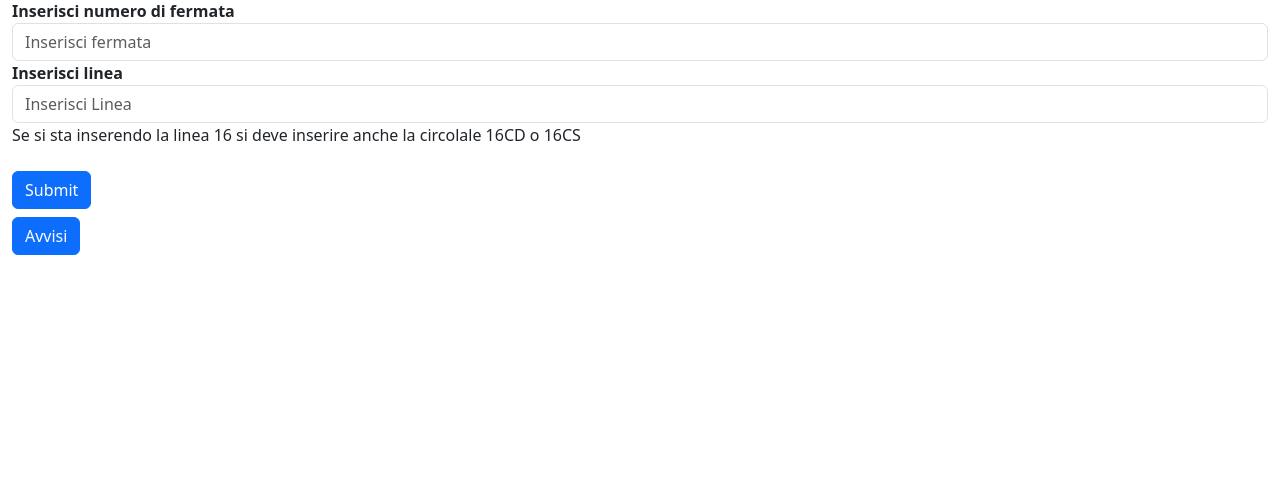
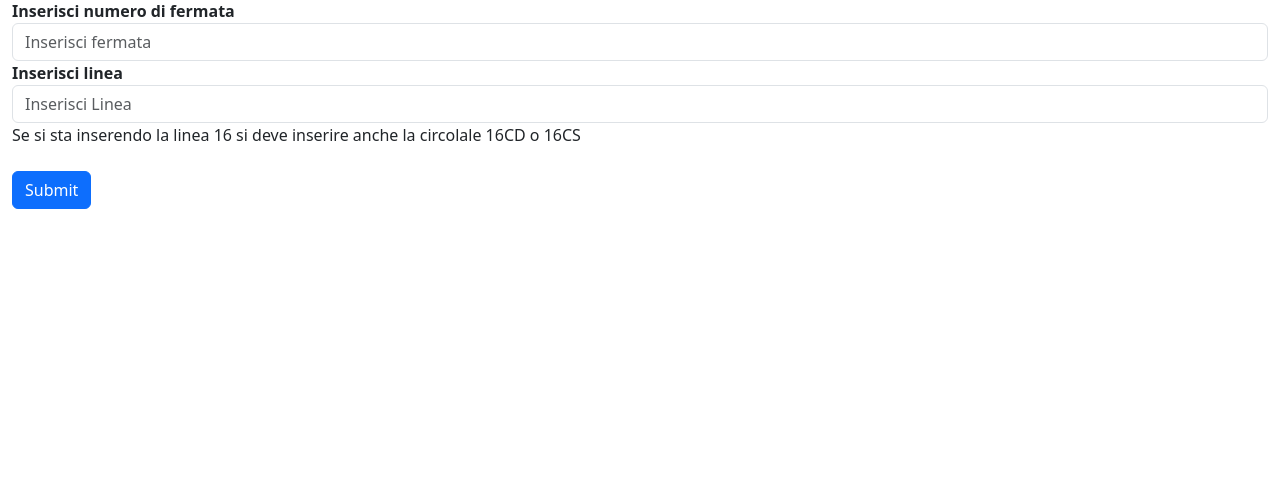
Before and after one commit to Antonino545/Torino_Bus_Orari, a Flask app: page / in a window 1280 px wide. Shown: the part 166-657 px from the top of the page. Run offline with Flask 3, Linux system fonts and the light colour scheme; some libraries are stand-ins or nearby versions.

Commit message:
remove avvisi

```diff
--- a/static/index.js
+++ b/static/index.js
@@ -14,13 +14,3 @@ function listener(e){
         window.location.href = "fermata/" + stopValue;
     }
 }
-async function avvisi() {
-    await axios.get('https://www.gtt.to.it/cms/index.php?option=com_gtt&view=avvisi&tmpl=raw&priorita=1').then(function (response) {
-            var avvisi = response.data;
-            var avvisiDiv = document.getElementById("avvisi");
-            avvisiDiv.innerHTML = avvisi;
-        }
-    ).catch(function (error) {
-        console.log(error);
-    });
-}
--- a/templates/welcome.html
+++ b/templates/welcome.html
@@ -17,9 +17,5 @@
             <button type="submit" class="btn btn-primary mt-2">Submit</button>
 
         </form>
-        <button type="button"  class="btn btn-primary mt-2" onclick="avvisi()">Avvisi</button>
-        <div id="avvisi">
-
-        </div>
     </div>
 {% endblock content %}
```
